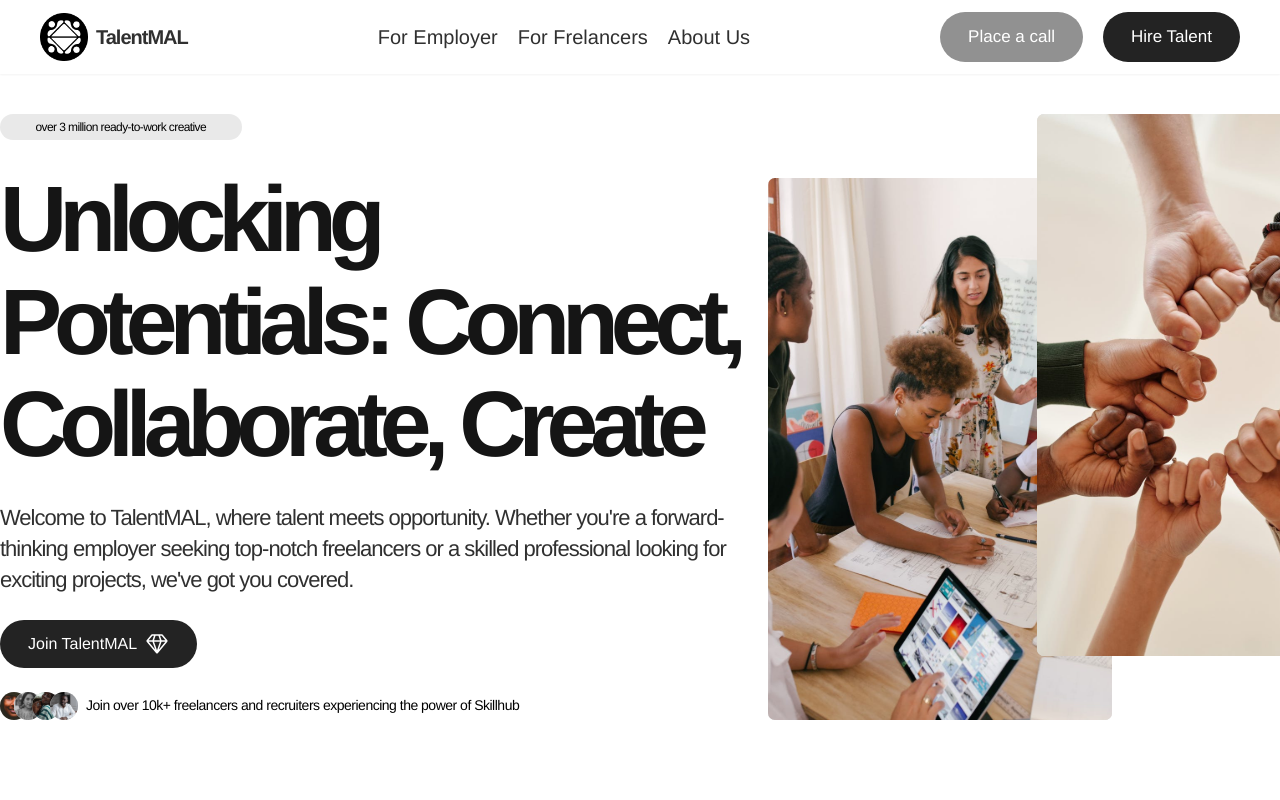
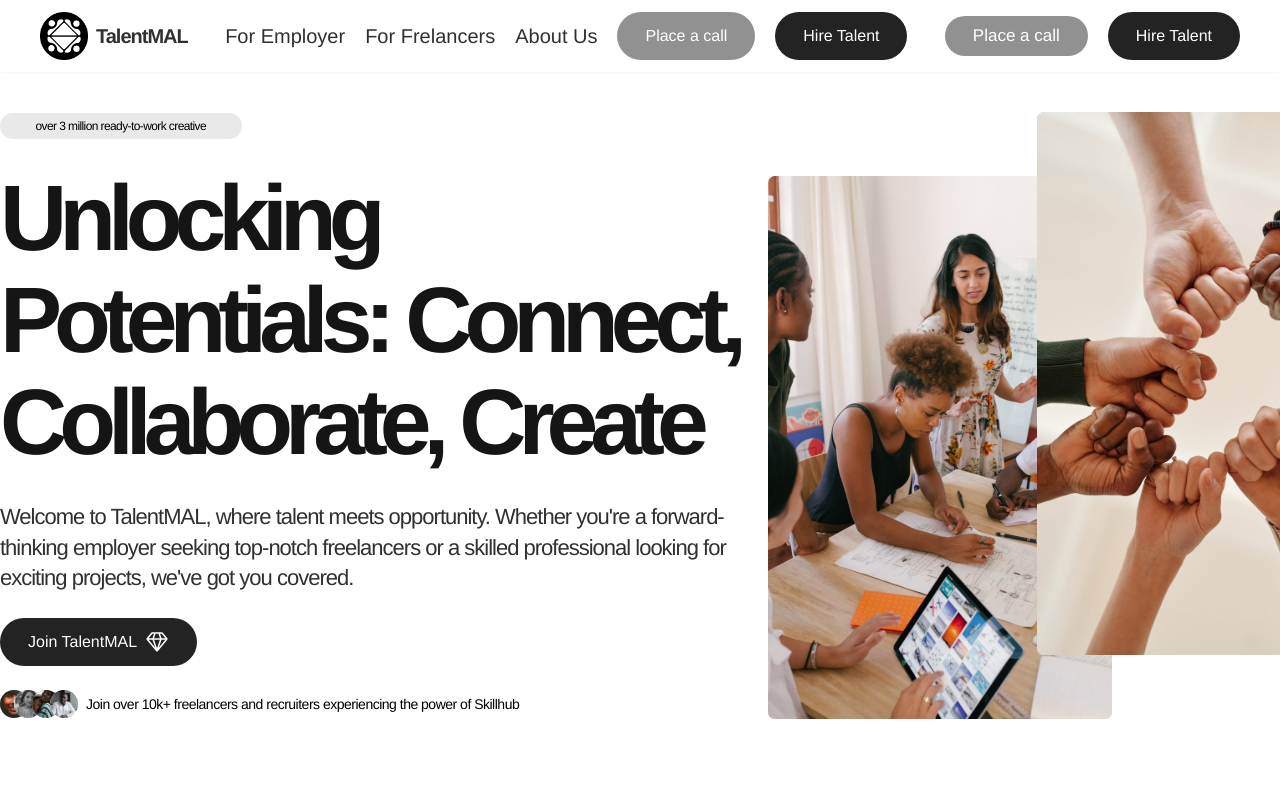
Before and after one commit to GABRIELOFGOD/TALENTMAL, a React (Vite) app: page / in a window 1280 px wide. Shown: the top 800 px of the page. Built offline with nearby package versions, Linux system fonts and the light colour scheme.

Commit message:
LET GOD LEAD

```diff
--- a/components/fixed/Navbar.tsx
+++ b/components/fixed/Navbar.tsx
@@ -1,6 +1,7 @@
 import { Link } from "react-router-dom";
 import { MdOutlineMenu } from "react-icons/md";
 import { useState } from "react";
+import { IoClose } from "react-icons/io5";
 
 const Navbar = () => {
   const [navShow, setNavShow] = useState<boolean>(false)
@@ -14,25 +15,33 @@
 
       <ul className={`flex flex-col md:flex-row absolute md:relative ${navShow ? 'top-16' : 'top-[-1000px]'} duration-300 md:top-0 left-0 w-full md:w-fit bg-white md:bg-transparent py-10 px-20 md:py-0 md:px-0 md:items-center gap-5 text-xl text-light font-medium my-auto`}>
         <li>
-          <Link to="/employer">For Employer</Link>
+          <Link onClick={()=>setNavShow(false)} to="/employer">For Employer</Link>
         </li>
         <li>
-          <Link to="/freelancer">For Frelancers</Link>
+          <Link onClick={()=>setNavShow(false)} to="/freelancer">For Frelancers</Link>
         </li>
         <li>
-          <Link to="/about">About Us</Link>
+          <Link onClick={()=>setNavShow(false)} to="/about">About Us</Link>
         </li>
+        <div className="flex items-center gap-5 text-[17px]">
+          <button onClick={()=>setNavShow(false)} className="bg-[var(--talentmal-color-two)] text-xs md:text-base text-white py-2 px-4 md:py-3 md:px-7 rounded-full hover:scale-105 active:bg-[#818181] duration-300">
+            <Link to="/">Place a call</Link>
+          </button>
+          <button onClick={()=>setNavShow(false)} className="bg-[var(--talentmal-color-three)] text-xs md:text-base text-white py-2 px-4 md:py-3 md:px-7 rounded-full hover:scale-105 active:bg-[#111111] duration-300">
+            <Link to="/">Hire Talent</Link>
+          </button>
+        </div>
       </ul>
 
-      <div className="flex items-center gap-5 text-[17px]">
-        <button className="bg-[var(--talentmal-color-two)] text-white py-3 px-7 rounded-full hover:scale-105 active:bg-[#818181] duration-300">
+      <div className="flex items-center gap-5 text-xs md:text-[17px]">
+        <button onClick={()=>setNavShow(false)} className="bg-[var(--talentmal-color-two)] text-white py-3 px-7 rounded-full hover:scale-105 active:bg-[#818181] duration-300">
           <Link to="/">Place a call</Link>
         </button>
-        <button className="bg-[var(--talentmal-color-three)] hidden md:flex text-white py-3 px-7 rounded-full hover:scale-105 active:bg-[#111111] duration-300">
+        <button onClick={()=>setNavShow(false)} className="bg-[var(--talentmal-color-three)] text-xs md:text-base hidden md:flex text-white py-2 px-4 md:py-3 md:px-7 rounded-full hover:scale-105 active:bg-[#111111] duration-300">
           <Link to="/">Hire Talent</Link>
         </button>
         <button onClick={()=>setNavShow(!navShow)} className='flex md:hidden'>
-          <MdOutlineMenu />
+          {navShow ? <IoClose size={25} /> : <MdOutlineMenu size={25} />}
         </button>
       </div>
     </main>
```
